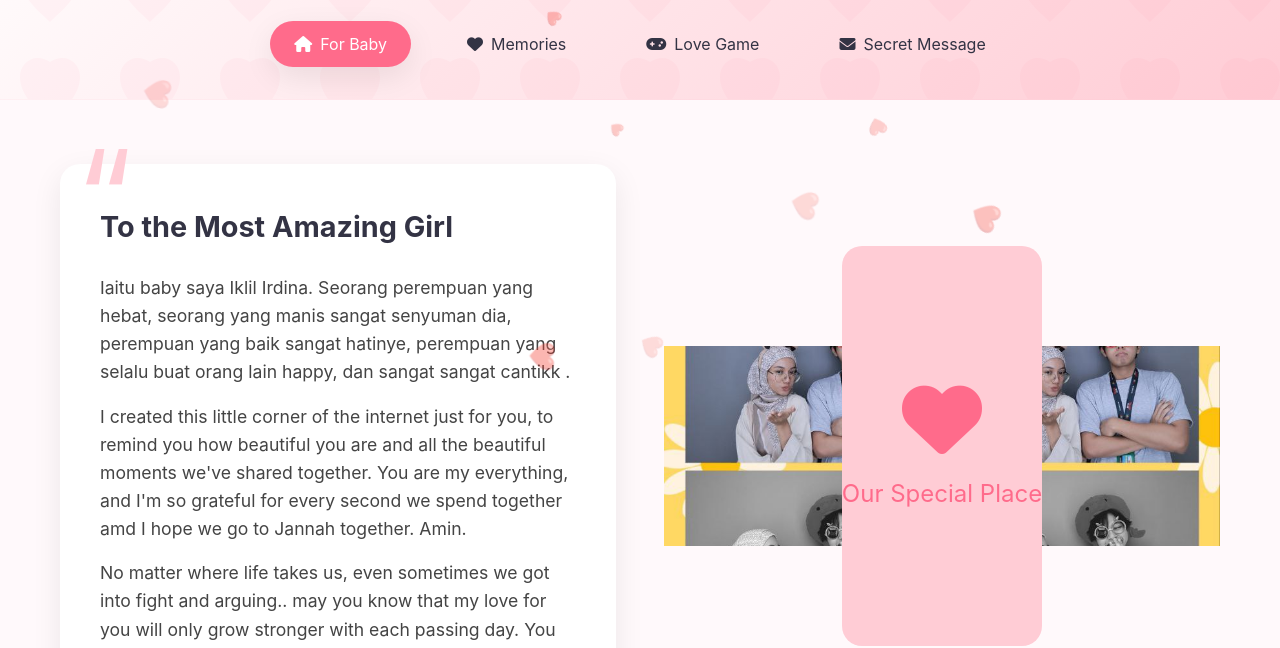
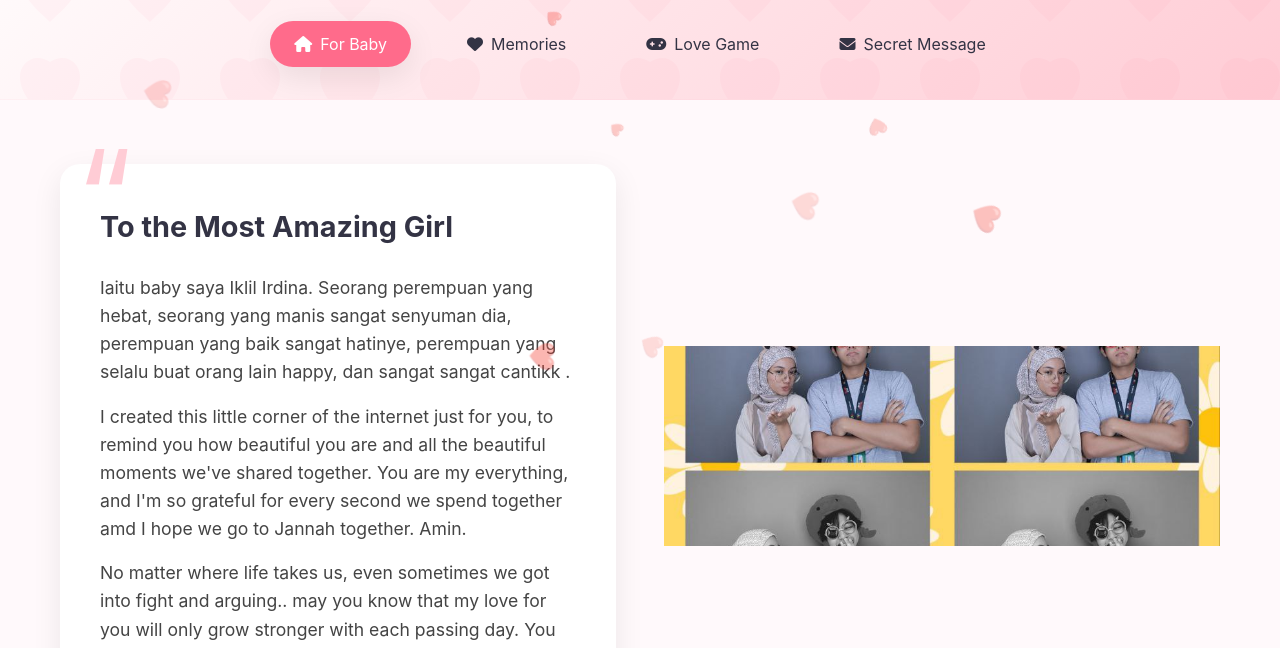
Before and after one commit to Afnan-hadi/LOVE, a plain HTML site: page index.html in a window 1280 px wide. Shown: the part 163-811 px from the top of the page. Drawn offline with Linux system fonts and the light colour scheme.

Commit message:
index.html

```diff
--- a/index.html
+++ b/index.html
@@ -407,8 +407,8 @@
                     <!-- Placeholder for love image -->
                     <div style="background-color: #ffccd5; height: 400px; border-radius: 20px; display: flex; align-items: center; justify-content: center; color: #ff6b8b; font-size: 1.5rem;">
                         <div style="text-align: center;">
-                            <i class="fas fa-heart" style="font-size: 5rem; margin-bottom: 1rem;"></i><br>
-                            Our Special Place
+                          <!--  <i class="fas fa-heart" style="font-size: 5rem; margin-bottom: 1rem;"></i><br>
+                            Our Special Place -->
                         </div>
                     </div>
                 </div>
```
